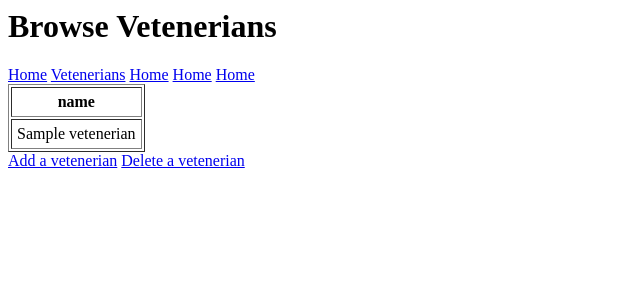
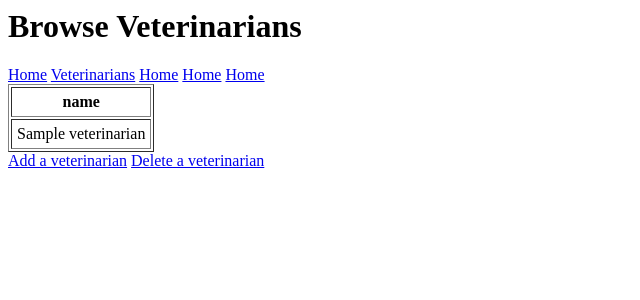
Before and after one commit to owenseunglee/CatDog-Pet-Pharmacy-Database, a Flask app: template templates/vets.j2 in a window 1280 px wide. Shown: the top 300 px of the page, without its empty margins (0-640 px from the left). Run offline with Flask 3, Linux system fonts and the light colour scheme; the template is opened without the code that fills it: most values are stand-ins (such as "Sample title", 1, 10 or a date in 2020); some libraries are stand-ins or nearby versions.

Commit message:
corrected spelling of veterinarian

```diff
--- a/app.py
+++ b/app.py
@@ -24,7 +24,7 @@ def root():
 
     return render_template("main.j2")
 
-@app.route("/vetenerians", methods=["POST", "GET"])
+@app.route("/veterinarians", methods=["POST", "GET"])
 def browse_vets():
     if request.method == "GET":
 
--- a/templates/add_vet.j2
+++ b/templates/add_vet.j2
@@ -1,5 +1,5 @@
 <html>
-<h1>Add Vetenerian</h1>
+<h1>Add Veterinarian</h1>
 <div id="insert" style="display: block">
     <form id="addVet">
         <legend><strong>Add Veterinarian</strong></legend>
--- a/templates/del_vet.j2
+++ b/templates/del_vet.j2
@@ -1,5 +1,5 @@
 <html>
-<h1>Delete Vetenerian</h1>
+<h1>Delete Veterinarian</h1>
 <body>
 <div id="delete" style="display: block">
   <form id="deleteVet">
--- a/templates/navbar.html
+++ b/templates/navbar.html
@@ -1,6 +1,6 @@
 <div id="navbar">
     <a href="/">Home</a>
-    <a href="/vets">Vetenerians</a>
+    <a href="/vets">Veterinarians</a>
     <a href="/">Home</a>
     <a href="/">Home</a>
     <a href="/">Home</a>
--- a/templates/vets.j2
+++ b/templates/vets.j2
@@ -1,4 +1,4 @@
-  <h1>Browse Vetenerians</h1>
+  <h1>Browse Veterinarians</h1>
   {% include 'navbar.html' %}
 
   <table>
@@ -18,18 +18,18 @@
     </tr>
     <tbody>
 
-    <!-- Now, iterate through every vetenerian in Vets -->
-    {% for vetenerian in Vets %}
+    <!-- Now, iterate through every veterinarian in Vets -->
+    {% for veterinarian in Vets %}
     <tr>
-        <!-- Then iterate through every key in the current vetenerian dictionary -->
-        {% for key in vetenerian.keys() %}
+        <!-- Then iterate through every key in the current veterinarian dictionary -->
+        {% for key in veterinarian.keys() %}
 
         <!-- Create a <td> element with the value of that key in it -->
-        <td>{{vetenerian[key]}}</td>
+        <td>{{veterinarian[key]}}</td>
         {% endfor %}
     </tr>
     {% endfor %}
     </table>
 
-<a href="/add_vet">Add a vetenerian</a>
-<a href="/del_vet">Delete a vetenerian</a>
+<a href="/add_vet">Add a veterinarian</a>
+<a href="/del_vet">Delete a veterinarian</a>
```
